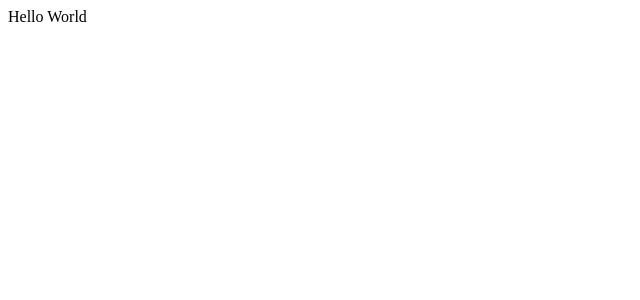
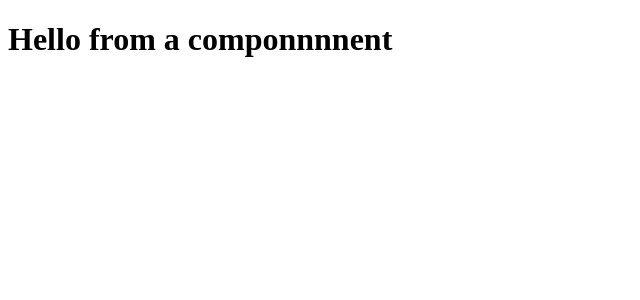
Before and after one commit to Dimitris112/react-vscode-askiseis, a React (Vite) app in the folder Prwto_App/: page / in a window 1280 px wide. Shown: the top 300 px of the page, without its empty margins (0-640 px from the left). Built offline with nearby package versions, Linux system fonts and the light colour scheme.

Commit message:
Evala components fakelo / replace text with Hello component

```diff
--- a/Prwto_App/src/App.jsx
+++ b/Prwto_App/src/App.jsx
@@ -1,5 +1,9 @@
+import Hello from './components/Hello';
+
 function App() {
-  return <div className="App">Hello World</div>;
+  return <div className="App">
+    <Hello />
+  </div>;
 }
 
 export default App;
--- /dev/null
+++ b/Prwto_App/src/components/Hello.jsx
@@ -0,0 +1,5 @@
+function Hello() {
+    return <h1>Hello from a componnnnent</h1>;
+}
+
+export default Hello;
```
